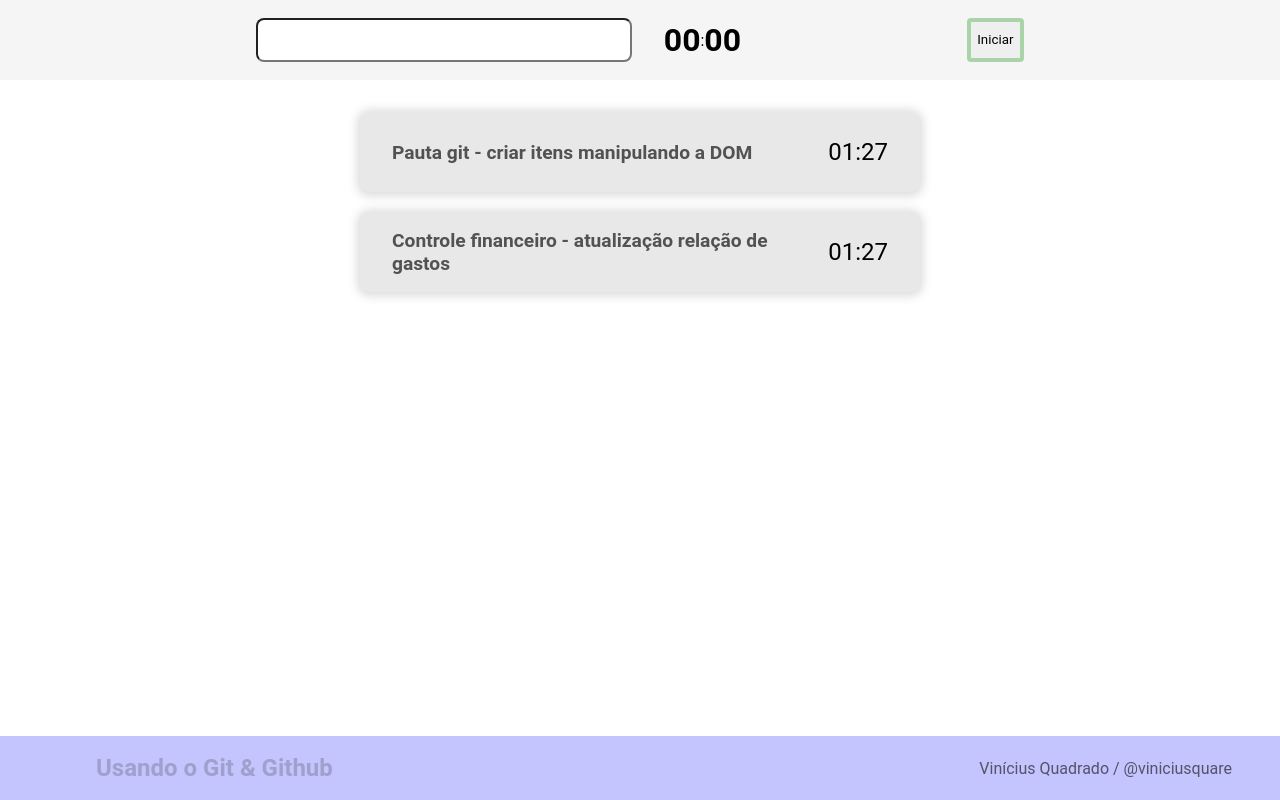
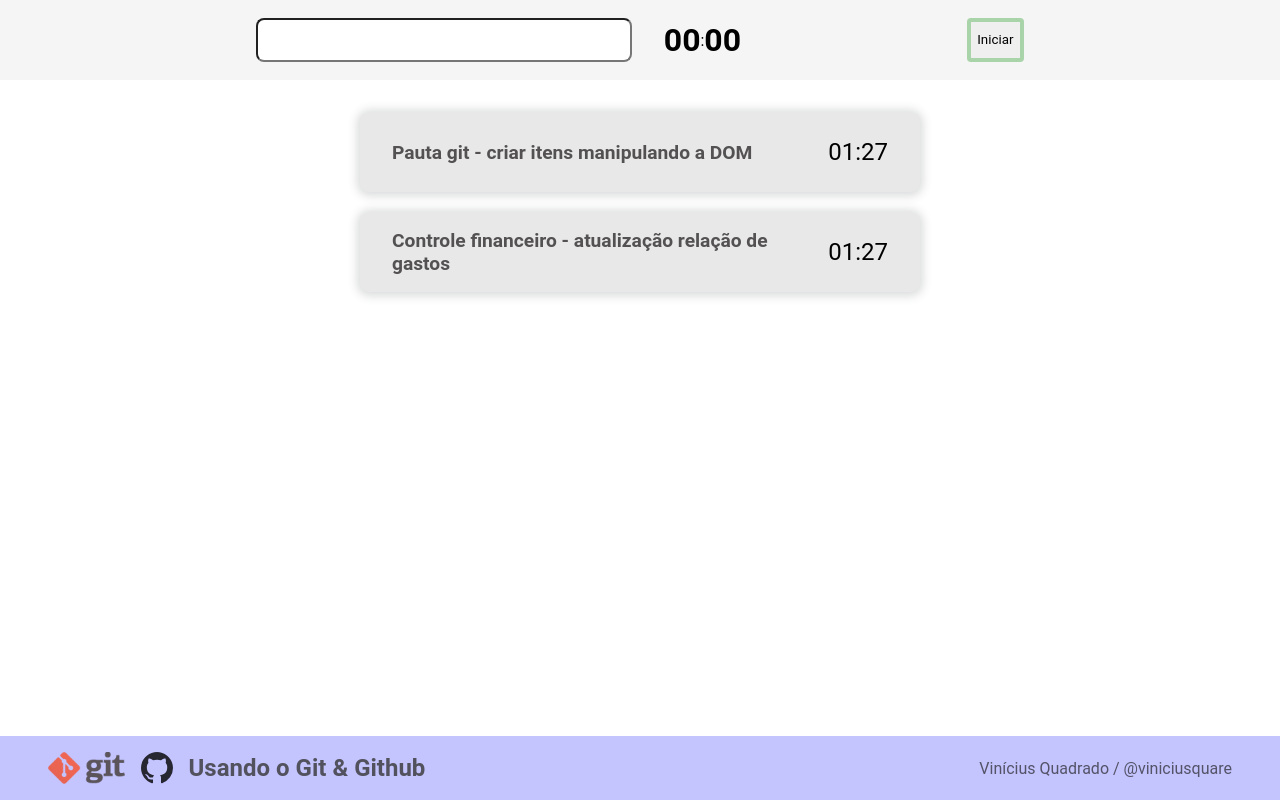
Before and after one commit to viniciuSquare/Timer_de_atividades, a plain HTML site: page index.html in a window 1280 px wide. Drawn offline with Linux system fonts and the light colour scheme.

Commit message:
Estilo e remoção de mock data para dev script de manipulação

```diff
--- a/index.html
+++ b/index.html
@@ -38,6 +38,10 @@
   </div>
   <footer class="full-w">
     <div class="head">
+      <img src="./img/git.png" alt="git" srcset="">
+      <svg height="32" aria-hidden="true" viewBox="0 0 16 16" version="1.1" width="32" data-view-component="true" class="octicon octicon-mark-github v-align-middle">
+        <path fill-rule="evenodd" d="M8 0C3.58 0 0 3.58 0 8c0 3.54 2.29 6.53 5.47 7.59.4.07.55-.17.55-.38 0-.19-.01-.82-.01-1.49-2.01.37-2.53-.49-2.69-.94-.09-.23-.48-.94-.82-1.13-.28-.15-.68-.52-.01-.53.63-.01 1.08.58 1.23.82.72 1.21 1.87.87 2.33.66.07-.52.28-.87.51-1.07-1.78-.2-3.64-.89-3.64-3.95 0-.87.31-1.59.82-2.15-.08-.2-.36-1.02.08-2.12 0 0 .67-.21 2.2.82.64-.18 1.32-.27 2-.27.68 0 1.36.09 2 .27 1.53-1.04 2.2-.82 2.2-.82.44 1.1.16 1.92.08 2.12.51.56.82 1.27.82 2.15 0 3.07-1.87 3.75-3.65 3.95.29.25.54.73.54 1.48 0 1.07-.01 1.93-.01 2.2 0 .21.15.46.55.38A8.013 8.013 0 0016 8c0-4.42-3.58-8-8-8z"></path>
+      </svg>
       <h2 id="title">Usando o Git & Github</h2>
     </div>
     <p>Vinícius Quadrado / @viniciusquare</p>
--- a/style.css
+++ b/style.css
@@ -27,6 +27,14 @@ footer {
 
 }
 
+.head img, .head svg, .head h2 {
+  opacity: 0.8;
+
+}
+.head img:hover, .head svg:hover, .head h2:hover {
+  opacity: 1;
+}
+
 .full-w {
   width: 100%;
   background: rgb(196, 196, 255);
@@ -38,7 +46,7 @@ footer {
 
 }
 .full-w h2{
-  color: rgba(54, 54, 54, 0.247);
+  color: rgb(54, 54, 54);
 }
 
 .full-w p{
@@ -46,7 +54,6 @@ footer {
 }
 
 #title {
-  padding-left: 3rem;
   align-self: center;
 }
 
@@ -143,6 +150,7 @@ button, input {
 
   border-radius: 10px;
 }
+
 .task-item h2 {
   font-size: 1.2rem;
   color: #535151;
@@ -150,5 +158,4 @@ button, input {
 
 .task-item p {
   font-size: 1.5rem;
-
 }
```
Also changed, not shown: img/git.png (added).
